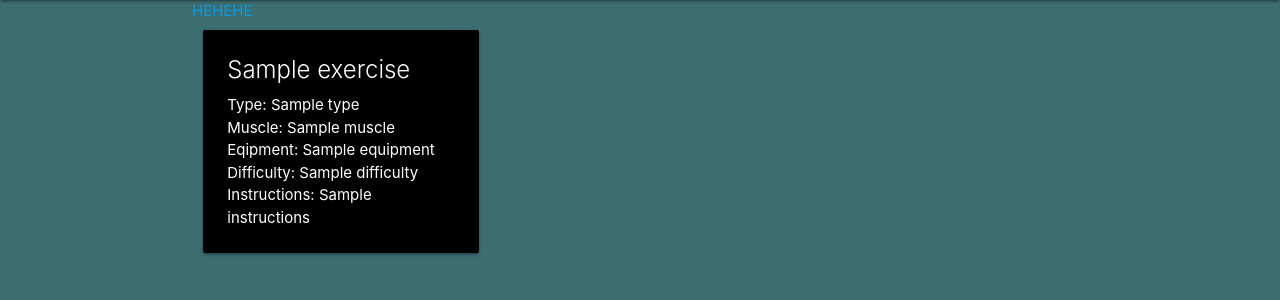
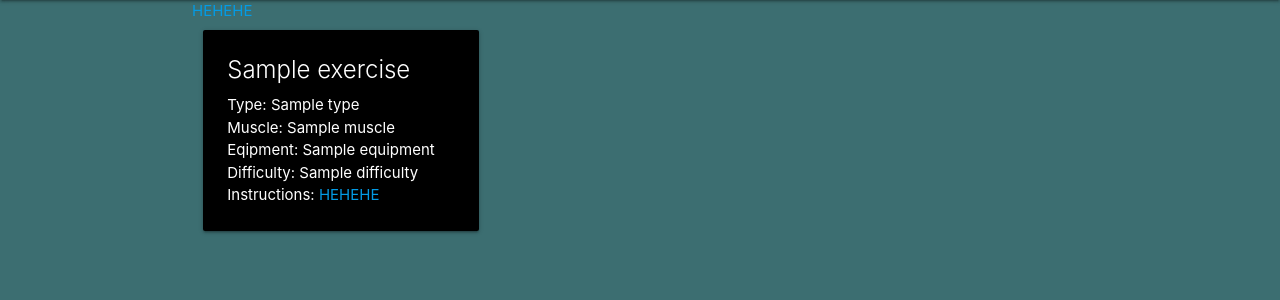
Before and after one commit to Lifting-Lounge/Lifting-Lounge, a Flask app: template App/templates/index.html in a window 1280 px wide. Shown: the part 64-364 px from the top of the page. Run offline with Flask 3, Linux system fonts and the light colour scheme; the template is opened without the code that fills it: most values are stand-ins (such as "Sample title", 1, 10 or a date in 2020).

Commit message:
hyperlink

```diff
--- a/App/templates/index.html
+++ b/App/templates/index.html
@@ -21,7 +21,7 @@
                         <p>Muscle: {{exercise.muscle}}</p>
                         <p>Eqipment: {{exercise.equipment}}</p>
                         <p>Difficulty: {{exercise.difficulty}}</p>
-                        <p>Instructions: {{exercise.instructions}}</p>
+                        <p>Instructions: <a href="https://www.youtube.com/watch?v=poa_QBvtIBA">HEHEHE</a> </p>
                     </div>
 
                 </div>
```
